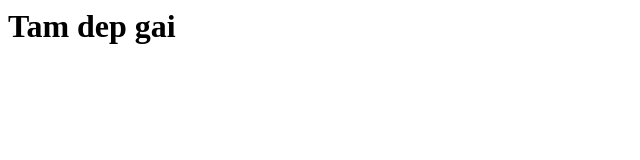
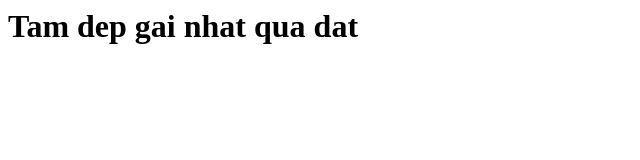
Before and after one commit to LMTam31/footbal, a plain HTML site: page index.html in a window 1280 px wide. Shown: the whole page, without its empty margins (0-640 px from the left). Drawn offline with Linux system fonts and the light colour scheme.

Commit message:
edit file

```diff
--- a/index.html
+++ b/index.html
@@ -1 +1 @@
-<h1>Tam dep gai</h1>
+<h1>Tam dep gai nhat qua dat</h1>
```
